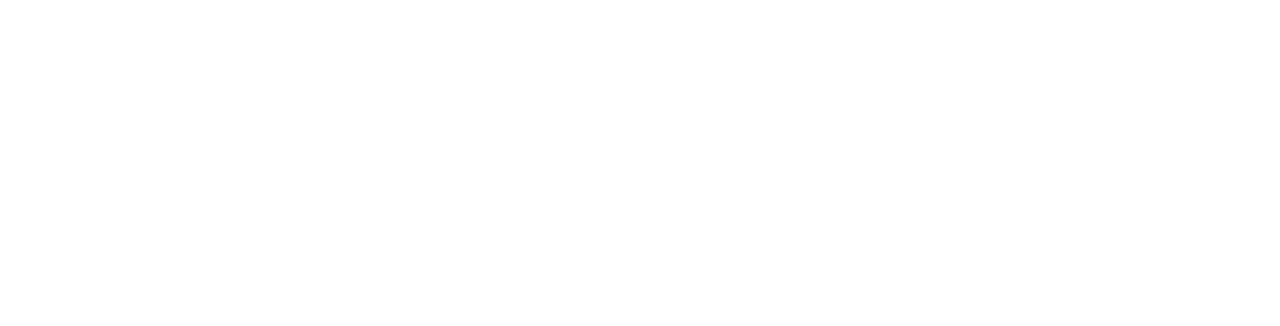
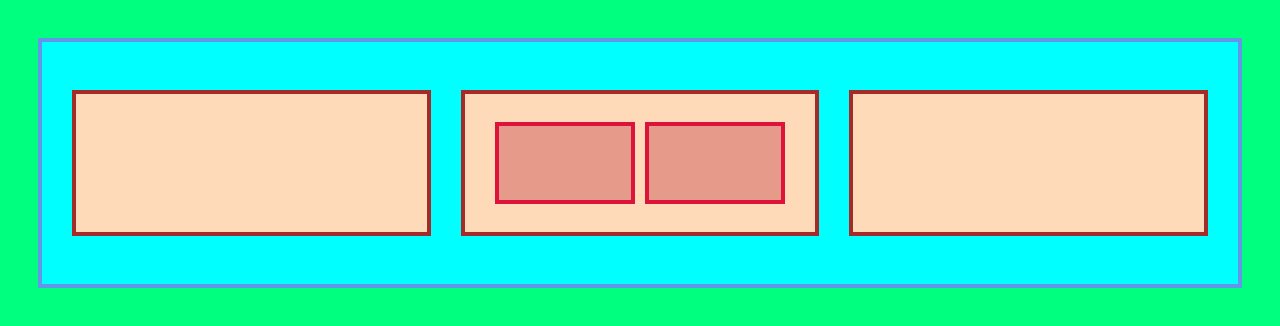
Before and after one commit to PerfectlyImperfectHuman/flexbox-basics, a plain HTML site: page index.html in a window 1280 px wide. Drawn offline with Linux system fonts and the light colour scheme.

Commit message:
Completed the first out of three childs
So basically I completed making the first line/child of the parent div and it has 3 childs with the second one having 2 childs of it's own and everything is centered both horizontally and vertically

```diff
--- a/index.html
+++ b/index.html
@@ -8,7 +8,7 @@
 </head>
 <body>
     <div class="parent-container">
-        <div class="first-child">
+        <div class="first-child child">
             <div class="rectangle"></div>
             <div class="rectangle">
                 <div class="small-rectangle"></div>
@@ -16,12 +16,12 @@
             </div>
             <div class="rectangle"></div>
         </div>
-        <div class="second-child">
+        <div class="second-child child">
             <div class="child-1"></div>
             <div class="child-2 vertical-rec"></div>
             <div class="child-3 vertical-rec"></div>
         </div>
-        <div class="third-child">
+        <div class="third-child child">
             <div class="large-rectangle"></div>
             <div class="short-rectangle"></div>
             <div class="short-rectangle"></div>
--- a/styles.css
+++ b/styles.css
@@ -0,0 +1,49 @@
+*{
+    box-sizing: border-box;
+    background-color: rgb(0, 255, 127);
+}
+
+.parent-container{
+    padding: 30px;
+    width: 100%;
+    height: 100%;
+    display: flex;
+    flex-direction: column;
+    gap: 30px;
+}
+
+.child{
+    width: 100%;
+    height: 250px;
+}
+
+.first-child{
+    background-color: aqua;
+    border: 4px solid;
+    border-color: cornflowerblue;
+    display: flex;
+    gap: 30px;
+    align-items: center;
+    justify-content: center;
+}
+
+.rectangle{
+    background-color: peachpuff;
+    border: 4px solid brown;
+    width: 30%;
+    height: 60%;
+}
+
+.first-child .rectangle:nth-child(2){
+    display: flex;
+    gap: 10px;
+    align-items: center;
+    justify-content: center;
+}
+
+.first-child .rectangle:nth-child(2) div{
+    width: 40%;
+    height: 60%;
+    background-color: rgba(205, 92, 92, 0.5);
+    border: 4px solid crimson;
+}
```
